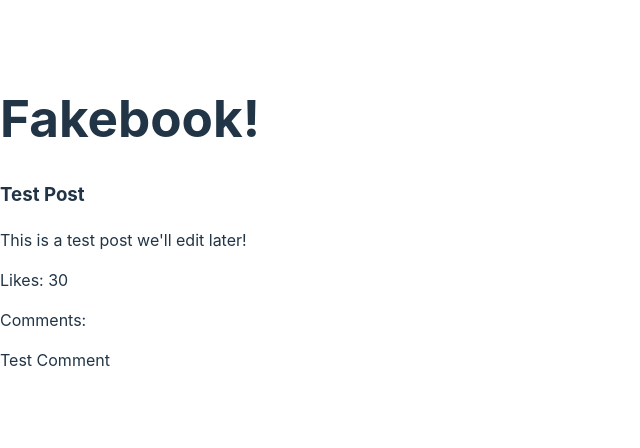
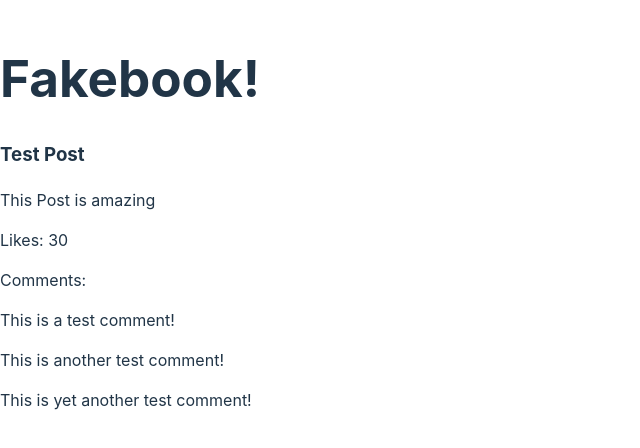
Before and after one commit to TurkeyChans/1st-react-project, a React (Vite) app: page / in a window 1280 px wide. Shown: the part 178-626 px from the top of the page, without its empty margins (0-640 px from the left). Built offline with nearby package versions, Linux system fonts and the light colour scheme.

Commit message:
Passed props to Comment component

```diff
--- a/src/components/Comment.jsx
+++ b/src/components/Comment.jsx
@@ -1,8 +1,8 @@
 import React from 'react';
-function Comment(){
+function Comment(props){
   return(
     <div>
-      <p>Test Comment</p>
+      <p>{props.content}</p>
     </div>
   )
 }
--- a/src/components/Post.jsx
+++ b/src/components/Post.jsx
@@ -5,10 +5,12 @@
   return(
     <div>
       <h3>Test Post</h3>
-      <p>This is a test post we'll edit later!</p>
+      <p>This Post is amazing</p>
       <p>Likes: 30</p>
       <p>Comments:</p>
-      <Comment/>
+      <Comment content="This is a test comment!" />
+      <Comment content="This is another test comment!" />
+      <Comment content="This is yet another test comment!" />
     </div>
   )
 }
```
